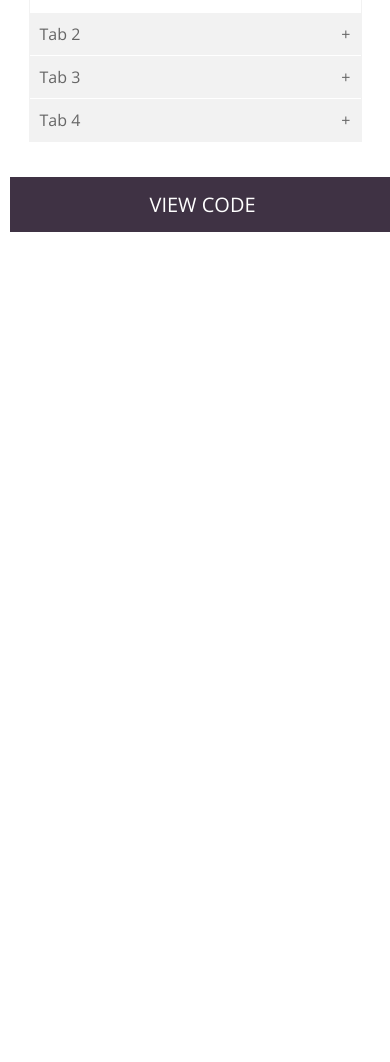
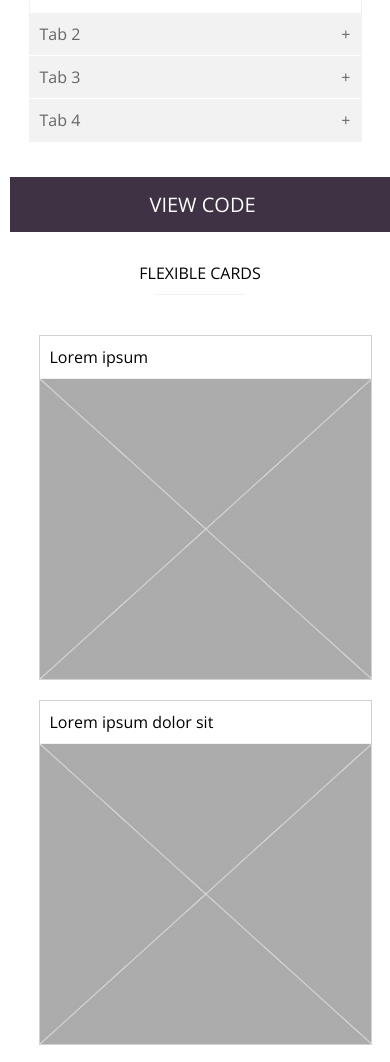
Before and after one commit to jenPlusPlus/pattrn-party, a plain HTML site: page index.html in a window 390 px wide. Shown: the part 891-1953 px from the top of the page. Before the commit the page ends 1163 px from the top, so only its background shows below. Drawn offline with nearby package versions, Linux system fonts and the light colour scheme.

Commit message:
Add flexible cards

```diff
--- a/index.html
+++ b/index.html
@@ -18,7 +18,7 @@
         <p class='ui-element-title'><span class='ui-element-title-text'>ACCORDION TABS</span></p>
         <hr noshade align='center' class='grey-rule'/>
       </div>
-      <section id='accordion-tabs-container'>
+      <section id='accordion-tabs-container' class='ui-element-container'>
         <div id='tab-title-1' class='tab-title tab-title-active'>Tab 1<span class='expand-tab expand-tab-active'>&#8211</span></div>
         <div id='tab-title-2' class='tab-title'>Tab 2<span class='expand-tab'>+</span></div>
         <div id='tab-title-3' class='tab-title'>Tab 3<span class='expand-tab'>+</span></div>
@@ -71,6 +71,42 @@
       <a target='_blank' class='view-code-link' href='https://codepen.io/jenwoodson/pen/eymyJb'>
         <button class='view-code'>VIEW CODE</button>
       </a>
+      <div class='ui-element-title-container'>
+        <p class='ui-element-title'><span class='ui-element-title-text'>FLEXIBLE CARDS</span></p>
+        <hr noshade align='center' class='grey-rule'/>
+      </div>
+      <section id='flexible-cards-container' class='ui-element-container'>
+        <article id='flexible-card-1' class='flexible-card'>
+          <div class='flexible-card-title'>Lorem ipsum dolor sit</div>
+          <div id='flexible-card-1-image' class='flexible-card-image'></div>
+        </article>
+        <article id='flexible-card-2' class='flexible-card'>
+          <div class='flexible-card-title'>Lorem ipsum</div>
+          <div id='flexible-card-2-image' class='flexible-card-image'></div>
+        </article>
+        <article id='flexible-card-3' class='flexible-card'>
+          <div class='flexible-card-title'>Lorem ipsum dolor sit</div>
+          <div id='flexible-card-3-image' class='flexible-card-image'></div>
+        </article>
+        <article id='flexible-card-4' class='flexible-card'>
+          <div class='flexible-card-title'>Lorem ipsum dolor sit amet, consectetue</div>
+          <div id='flexible-card-4-image' class='flexible-card-image'></div>
+        </article>
+        <article id='flexible-card-5' class='flexible-card'>
+          <div class='flexible-card-title'>Lorem ipsum</div>
+          <div id='flexible-card-5-image' class='flexible-card-image'></div>
+        </article>
+        <article id='flexible-card-6' class='flexible-card'>
+          <div class='flexible-card-title'>Lorem ipsum</div>
+          <div id='flexible-card-6-image' class='flexible-card-image'></div>
+        </article>
+        <article id='flexible-card-7' class='flexible-card'>
+          <div class='flexible-card-title'>Lorem ipsum dolor sit</div>
+          <div id='flexible-card-7-image' class='flexible-card-image'></div>
+        </article>
+        <a target='_blank' class='view-code-link' href='https://codepen.io/jenwoodson/pen/RxRjzy'>
+          <button class='view-code'>VIEW CODE</button>
+      </section>
     </main>
     <script src='https://ajax.googleapis.com/ajax/libs/jquery/3.2.1/jquery.min.js'></script>
     <script type="text/javascript" src="scripts.js">
--- a/styles/styles.css
+++ b/styles/styles.css
@@ -34,10 +34,30 @@ hr {
 
 main {
   padding: 0px 10px 5px 10px;
-  height: 92%; }
+  height: 100%; }
 
 .expand-tab {
   display: none; }
+
+.flexible-card {
+  height: 33%;
+  border: 1px solid #D1D2D3;
+  width: 30%;
+  display: inline-block;
+  margin: 10px; }
+
+.flexible-card-image {
+  height: 80%; }
+
+.flexible-card-title {
+  height: 20%;
+  color: #000000;
+  font-size: 16px;
+  border-bottom: 1px solid #F2F2F2;
+  overflow: hidden;
+  white-space: nowrap;
+  text-overflow: ellipsis;
+  padding: 8px 0 0 10px; }
 
 .image-1 {
   background-image: url("./../assets/placeholder_image_300x325.jpg");
@@ -149,11 +169,23 @@ main {
 .tab-title-active#tab-title-4 {
   border-bottom: 0; }
 
-#accordion-tabs-container {
+.ui-element-container {
   width: 90%;
   margin: 0 auto 35px auto;
   height: 70%;
   font-size: 0; }
+
+#flexible-card-1, #flexible-card-7 {
+  width: 62.5%; }
+
+#flexible-cards-container {
+  flex-direction: row;
+  height: 95%; }
+
+.flexible-card-image {
+  background-image: url("./../assets/placeholder_image_300x325.jpg");
+  background-repeat: no-repeat;
+  background-size: 100% 100%; }
 
 #pattrn-text, #party-text {
   font-weight: 300; }
@@ -211,6 +243,19 @@ main {
 
   .tab-active {
     flex-direction: column; }
+
+  .flexible-card {
+    width: 100%;
+    height: 33%; }
+
+  .flexible-card-image {
+    height: 300px;
+    background-image: url("./../assets/placeholder_image_300x325.jpg");
+    background-repeat: no-repeat;
+    background-size: 100% 100%; }
+
+  .flexible-card-title {
+    padding: 10px; }
 
   .image-1 {
     background-image: url("./../assets/placeholder_image_280x125.jpg");
@@ -279,6 +324,17 @@ main {
     flex-wrap: nowrap;
     height: 100%; }
 
+  #flexible-cards-container {
+    flex-direction: column;
+    flex-wrap: nowrap;
+    height: 100%; }
+
+  #flexible-card-1, #flexible-card-5, #flexible-card-6, #flexible-card-7 {
+    display: none; }
+
+  #flexible-card-1, #flexible-card-7 {
+    width: 100%; }
+
   #tab-1 {
     order: 2; }
 
```
Also changed, not shown: 1 other file.
